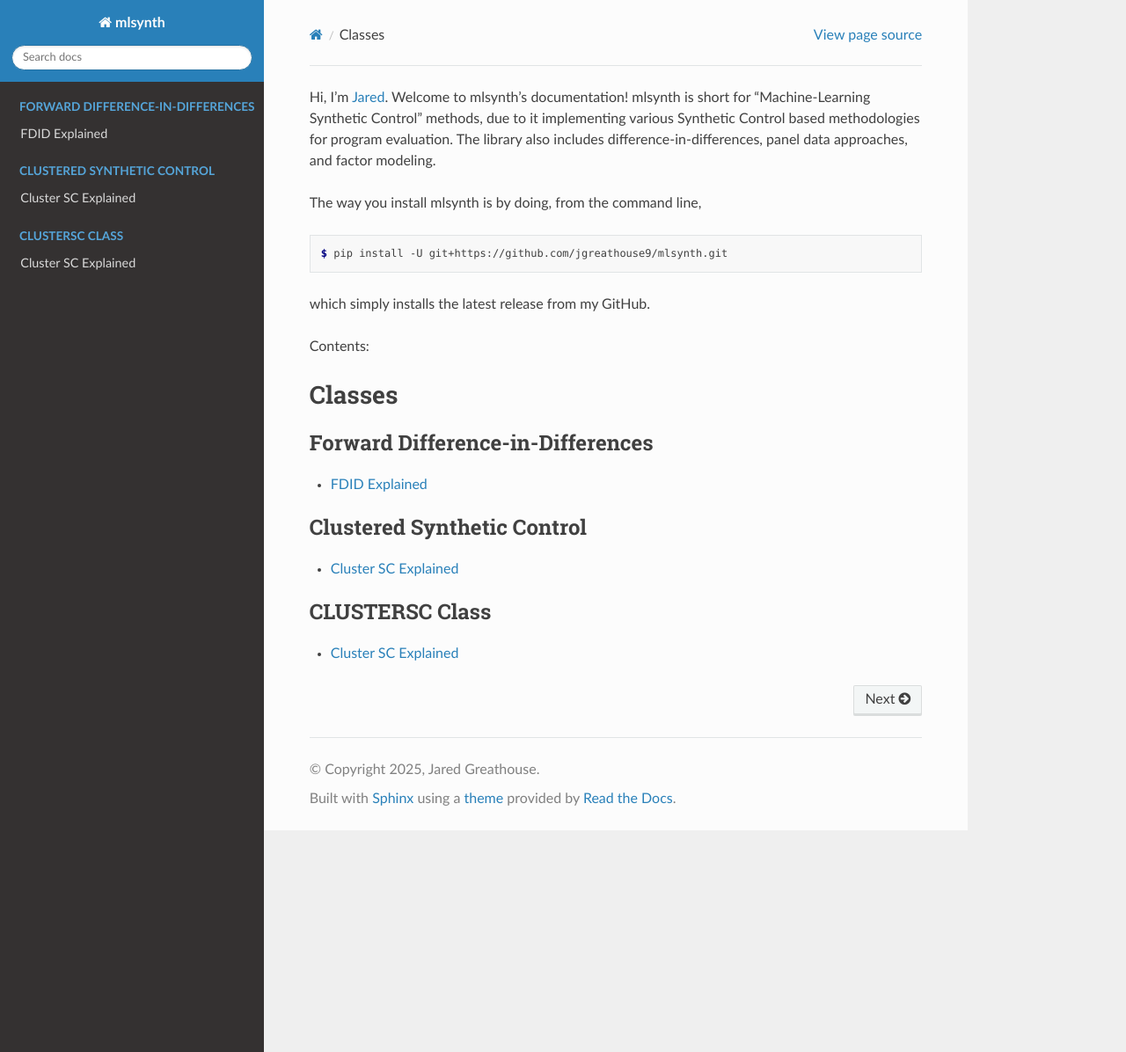
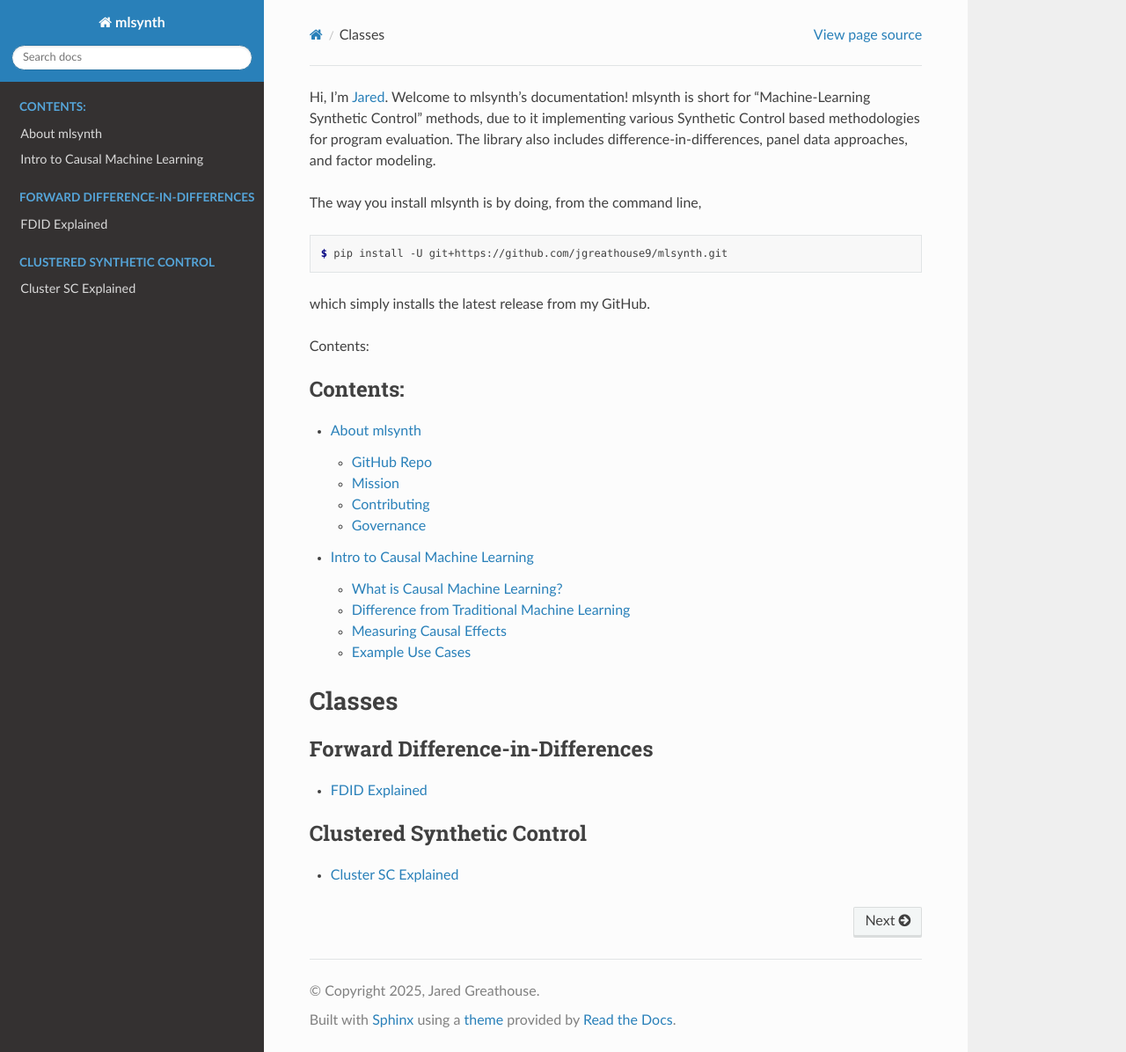
Before and after one commit to jgreathouse9/mlsynth, a Sphinx documentation site: the page built from docs/index.rst, in a window 1280 px wide and 1196 px high. Shown: the whole window at 88% size. Built offline with Sphinx 7.4.7 and the Read the Docs theme 3.1.0, drawn with Linux system fonts in a browser that asks for light colours; pages that are not in the unit, such as notebooks, are missing from menus.

Commit message:
Update index.rst

```diff
--- a/docs/index.rst
+++ b/docs/index.rst
@@ -17,10 +17,11 @@
    :maxdepth: 2
    :caption: Contents:
 
+   about
    classes
 
 Classes
-==================
+--------
 
 .. toctree::
    :maxdepth: 1
@@ -57,9 +58,3 @@
    :caption: TSSC Class
 
    tssc
-
-.. toctree::
-   :maxdepth: 2
-   :caption: CLUSTERSC Class
-
-   clustersc
```
